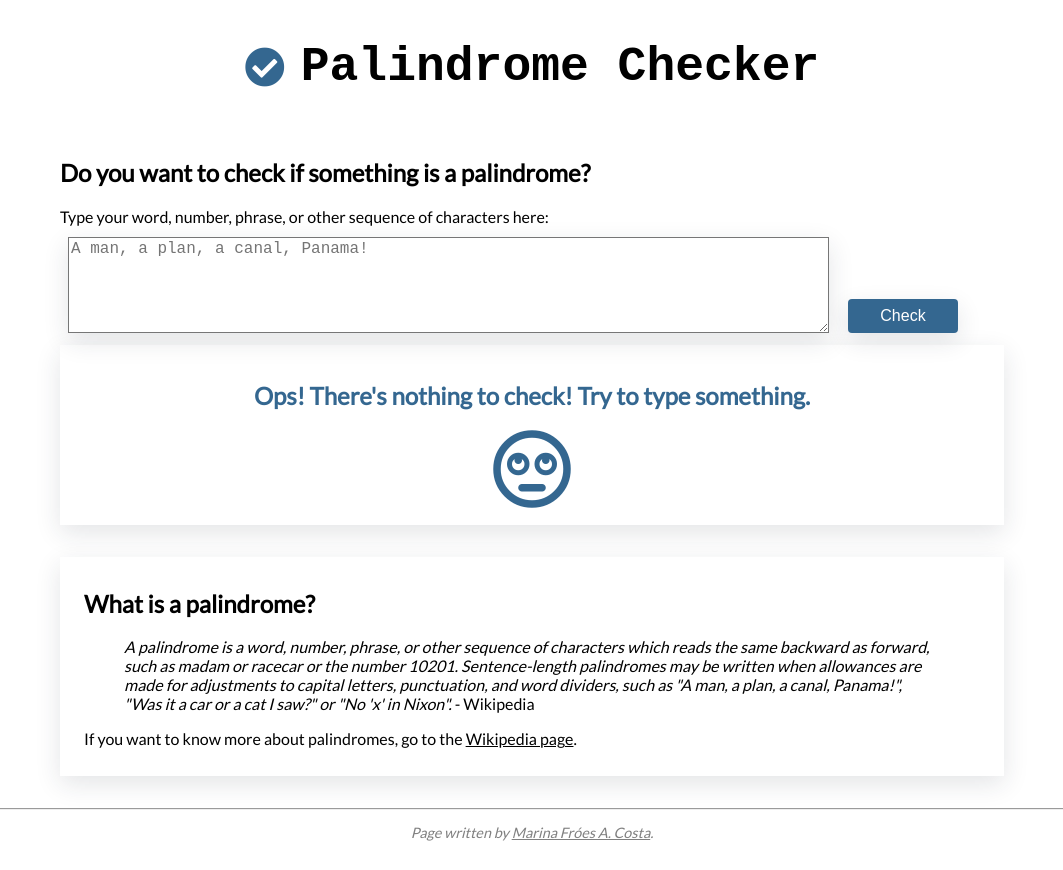
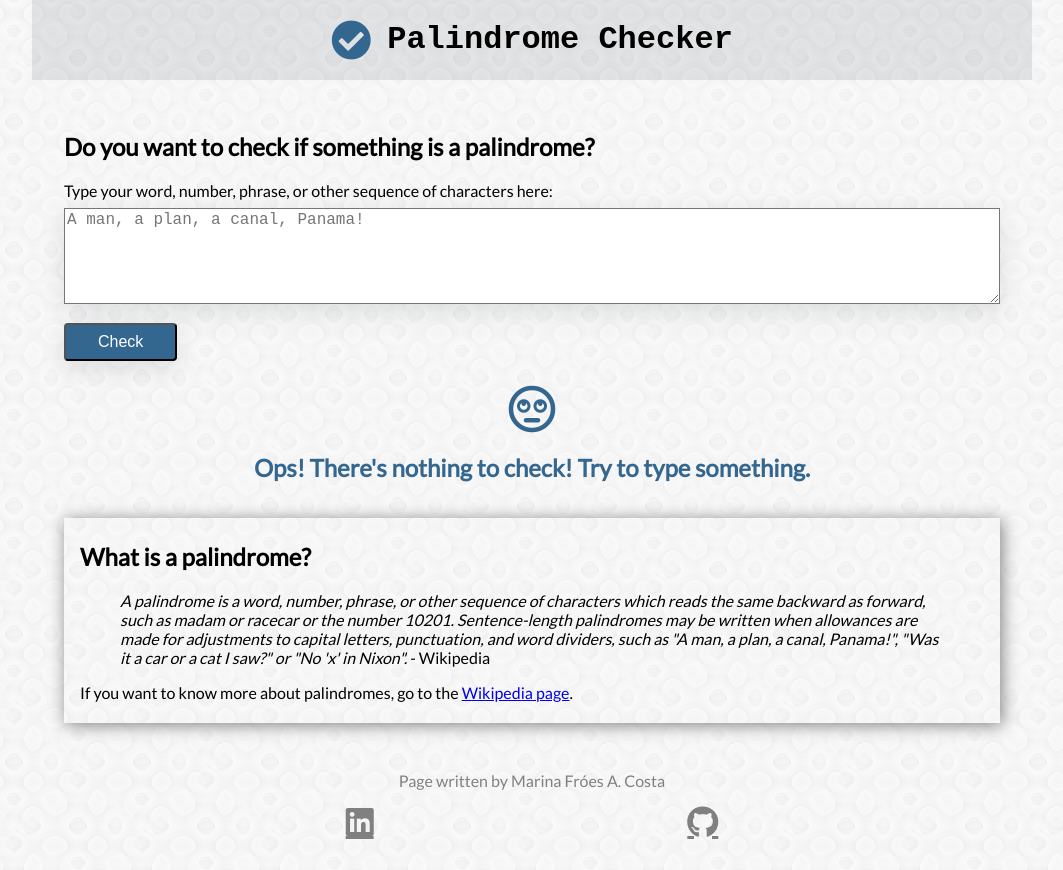
Before and after one commit to MarinaFroes/Palindrome-Checker, a plain HTML site: page index.html in a window 1280 px wide. Both pictures are taken after a click on the input "Check". Shown: the whole page, without its empty margins (108-1171 px from the left). Drawn offline with Linux system fonts and the light colour scheme; a web font is replaced by a local one.

Commit message:
"fix bugs"

```diff
--- a/css/style.css
+++ b/css/style.css
@@ -1,24 +1,25 @@
-:root {
-  --main-color: #346790;
+html {
+  box-sizing: border-box;
+  font-size: 1em;
 }
 
-html {
-  font-size: 1em;
+*,
+*::before,
+*::after {
+  box-sizing: inherit;
+}
+
+body {
+  width: 100%;
+  height: 100%;
+  margin: 0;
+  padding: 0;
+  background: #fff url(./../img/confectionary.png); /* Background pattern from Subtle Patterns */
   font-family: 'Lato', sans-serif;
 }
 
-header {
-  display: flex;
-  align-items: center;
-  justify-content: center;
-}
-
-main {
-  margin: 2rem 10rem;
-}
-
-main a {
-  color: #000;
+:root {
+  --main-color: #346790;
 }
 
 a:hover,
@@ -30,15 +31,13 @@ a:focus {
 }
 
 h1 {
-  font-size: 3rem;
+  font-size: 2rem;
   font-family: 'Nova Mono', monospace;
-  font-weight: bold;
   padding-left: 1rem;
 }
 
 h2 {
   font-size: 1.5rem;
-  font-weight: bold;
 }
 
 p,
@@ -46,18 +45,16 @@ label {
   font-size: 1rem;
 }
 
-hr {
-  width: 90%;
-}
+/* Header */
 
-footer p {
-  font-size: .9rem;
-  color: grey;
+header {
+  display: flex;
+  justify-content: center;
+  align-items: center;
+  padding: 0 2rem;
+  background-color:rgba(32, 43, 54, 0.1);
   text-align: center;
-}
-
-footer a {
-  color: #808080;
+  /* border: 5px solid red; */
 }
 
 .fas {
@@ -66,37 +63,23 @@ footer a {
   font-size: 2.5rem;
 }
 
-.far {
-  color: black;
-  color: var(--main-color);
-  font-size: 5rem;
+/* Container */
+.container {
+  width: 100%;
+  padding: 2rem;
+  /* border: 5px solid green; */
 }
 
-#textarea,
-.button {
-  display: inline-block;
-  vertical-align: bottom;
-  margin: .7rem .5rem;
-  font-size: 1rem;
+/* Check Text Area */
+.check-text {
+  /* border: 5px solid purple; */
 }
 
 #textarea {
-  width: 80%;
-  max-width: 80rem;
+  width: 100%;
   box-shadow: 0 .5rem 1.5rem rgba(32, 43, 54, 0.12);
-}
-
-.result {
-  display: none;
-  color: #346790;
-  font-size: 1.2rem;
-  box-shadow: 0 .5rem 1.5rem rgba(32, 43, 54, 0.12);
-  text-align: center;
-  padding: 1rem 0rem;
-}
-
-.show {
-  display: block;
+  margin: 0.5rem 0;
+  font-size: 1rem;
 }
 
 .button {
@@ -104,46 +87,62 @@ footer a {
   background-color: var(--main-color);
   color: #fff;
   border-radius: .25rem;
-  border: none;
   padding: .5rem 2rem;
   box-shadow: 0 .5rem 1.5rem rgba(32, 43, 54, 0.12);
   cursor: pointer;
+  margin: 0.5rem 0;
+  font-size: 1rem;
 }
 
-.definition {
-  box-shadow: 0 .5rem 1.5rem rgba(32, 43, 54, 0.12);
-  padding: .7rem 1.5rem;
-  margin-top: 2rem;
+/* Result */
+.result {
+  display: block;
+  color: #346790;
+  text-align: center;
+  padding: 1rem 0;
 }
 
-@media only screen and (max-width: 480px) {
-  html {
-    font-size: .6em;
-  }
+.far {
+  color: black;
+  color: var(--main-color);
+  font-size: 3rem;
+}
 
-  main {
-    margin: .5rem .5rem;
-  }
+/* Definition */
+.definition {
+  box-shadow: 0.1rem 0.1rem 1rem #808080;
+  padding: 0.3rem 1rem;
+  /* border: 5px solid purple; */
+}
 
-  h1 {
-    text-align: center;
-  }
+/* Footer */
+footer {
+  display: flex;
+  flex-direction: column;
+  /* border: 5px solid blue; */
+  text-align: center;
+  font-size: .9rem;
+  color: #808080;
+}
 
-  .fas {
-    display: none;
+.contact {
+  display: flex;
+  justify-content: space-evenly;
+  padding-bottom: 2rem;
+}
+
+.fab {
+  font-size: 2rem;
+  color: #808080;
+}
+
+hr {
+  width: 90%;
+}
+
+@media screen and (min-width: 1000px) {
+  body {
+    width: 1000px;
+    margin: 0 auto;
   }
 }
-
-@media only screen and (max-width: 768px) {
-  html {
-    font-size: .8em;
-  }
-
-  main {
-    margin: 1rem 2rem;
-  }
-
-  h1 {
-    text-align: center;
-  }
-}
--- a/index.html
+++ b/index.html
@@ -5,7 +5,7 @@
     <meta charset="utf-8">
     <meta name="author" content="Marina Fróes A. Costa">
     <meta name="description" content="This palindrome checker aims to provide a tool to check if a word, number, phrase, or sequence reads the same backwards as forwards.">
-    <meta name="viewport" content="width=device-width, initial-scale=1, shrink-to-fit=no">
+    <meta name="viewport" content="width=device-width, initial-scale=1.0">
     <link href="https://fonts.googleapis.com/css?family=Lato|Nova+Mono" rel="stylesheet">
     <link rel="icon" sizes="144x144" href="favicon.png">
     <link rel="stylesheet" href="css/style.css" type="text/css">
@@ -16,47 +16,38 @@
   <body>
 
     <header>
-      <span class="fas fa-check-circle"></span>
+      <i class="fas fa-check-circle"></i>
       <h1>Palindrome Checker</h1>
     </header>
 
-    <main>
+    <main class="container">
       <h2>Do you want to check if something is a palindrome?</h2>
-      <div>
+      <div class="check-text">
         <label for="textarea">Type your word, number, phrase, or other sequence of characters here:</label>
         <textarea id="textarea" name="textarea" rows="5" cols="30" minlength="2" placeholder="A man, a plan, a canal, Panama!" ></textarea>
         <input type="submit" value="Check" class="button" onclick="palindrome()">
       </div>
-
-      <div class="result" id="errorMessage">
-        <h2>Ops! There's nothing to check! Try to type something.</h2>
-        <i class="far fa-meh-rolling-eyes"></i>
-      </div>
-      <div class="result" id="isPalindrome">
-        <h2>Yep! Definitely a palindrome!</h2>
-        <i class="far fa-grin-stars"></i>
-      </div>
-      <div class="result" id="notPalindrome">
-        <h2>Nope! Not a palindrome! Try again.</h2>
-        <i class="far fa-sad-cry"></i>
-      </div>
-
-      <div class="definition">
+      <section class="result">
+        <i id="icon"></i>
+        <h2 id="message"></h2>
+      </section>
+      <section class="definition">
         <h2>What is a palindrome?</h2>
         <blockquote cite="https://en.wikipedia.org/wiki/Palindrome">
           <p><em>A palindrome is a word, number, phrase, or other sequence of characters which reads the same backward as forward, such as madam or racecar or the number 10201. Sentence-length palindromes may be written when allowances are made for adjustments to capital letters, punctuation, and word dividers, such as "A man, a plan, a canal, Panama!", "Was it a car or a cat I saw?" or "No 'x' in Nixon".</em> - Wikipedia </p>
         </blockquote>
         <p>If you want to know more about palindromes, go to the <a href="https://en.wikipedia.org/wiki/Palindrome"
         title="Definition of Palindrome according to Wikipedia" target="_blank">Wikipedia page</a>.</p>
-      </div>
+      </section>
 
     </main>
 
     <footer>
-      <hr>
-      <address>
-        <p>Page written by <a href="https://www.linkedin.com/in/marina-fr%C3%B3es-a-costa-3ba2752b/" target="_blank">Marina Fróes A. Costa</a>.</p>
-      </address>
+      <p>Page written by Marina Fróes A. Costa</p>
+      <div class="contact">
+        <a href="https://www.linkedin.com/in/marina-froes-a-costa/" class="fab fa-linkedin"></a>
+        <a href="https://github.com/MarinaFroes" class="fab fa-github"></a>
+      </div>
     </footer>
 
     <script src="src/main.js" type="text/javascript"></script>
--- a/src/main.js
+++ b/src/main.js
@@ -1,73 +1,36 @@
 const palindrome = () => {
 //Get the user input
+  const icon = document.getElementById("icon");
+  const message = document.getElementById("message");
+
   let input = document.getElementById("textarea").value;
-  console.log(input);
+
   if(!input) {
-    document.getElementById("errorMessage").classList.add("show");
-    console.log("No input");
-    throw new Error(errorMessage);
+    icon.setAttribute('class', 'far fa-meh-rolling-eyes');
+    message.innerText = "Ops! There's nothing to check! Try to type something.";
+    return;
   }
-//Array of alphanumerics characters to compare with the input array
-  const alphaNum = ('abcdefghijklmnopqrstuvwxyz0123456789').split('');
 
-//Turn input into an array and into lowercase
-  const inputArray = input.toLowerCase().split('');
+  const checkPalindrome = str => {
+    const alphaNumStr = str.toLowerCase().replace(/[\W_]/g, '');
 
-//Remove all non-alphanumeric characters (punctuation, spaces and symbols)
-  const getAlphanum = (array1, array2) => {
-    let newArray = [];
-    for (let i = 0; i < array1.length; i++ ){
-      for (let j = 0; j < array2.length; j++){
-        if (array1[i] === array2[j]){
-          newArray.push(array1[i]);
-        };
-      };
-    };
-    return newArray;
+    const reversedStr = alphaNumStr.split('').reverse().join('');
+
+    const result = (reversedStr === alphaNumStr) ? true : false;
+
+    return result;
+  }
+
+
+
+  if (checkPalindrome(input)) {
+    icon.setAttribute('class', 'far fa-grin-stars');
+    message.innerText = 'Yep! Definitely a palindrome!';
+
+  } else {
+    icon.setAttribute('class', 'far fa-sad-cry');
+    message.innerText = 'Nope! Not a palindrome! Try again.';
+
   };
 
-  const finalArray = getAlphanum(inputArray, alphaNum);
-
-//Get reverse Array - copying the array first, because .reserve() is destructive
-  const getReverseArray = (arr) => {
-    let copyArr = [...arr]; //Spread operator to copy the original array
-    const newArray = copyArr.reverse();
-    return newArray;
-  };
-
-  const reverseArray = getReverseArray(finalArray);
-
-//Compare finalArray and reverseArray
-  const compareArrays = (array1, array2) => {
-    for (let i = 0; i < array1.length; i++ ){
-      if (array1[i] !== array2[i]){
-        return false;
-      };
-    };
-    return true;
-  };
-
-  let result = compareArrays(finalArray, reverseArray);
-
-  if(result) {
-    document.getElementById("isPalindrome").classList.add("show");
-    console.log("Palindrome");
-  } else {
-    document.getElementById("notPalindrome").classList.add("show");
-    console.log("Not a Palindrome");
-  };
 };
-
-/* If one of the results is showing, hide it */
-const hideResult = () => {
-  if (!event.target.closest("#textarea")) {
-    const results = document.getElementsByClassName("result");
-    let i;
-    for (i = 0; i < results.length; i++) {
-      let itemResult = results[i];
-      if (itemResult.classList.contains('show')) {
-        itemResult.classList.remove('show');
-      }
-    }
-  }
-};
```
Also changed, not shown: img/confectionary.png (added), 2 other files.
